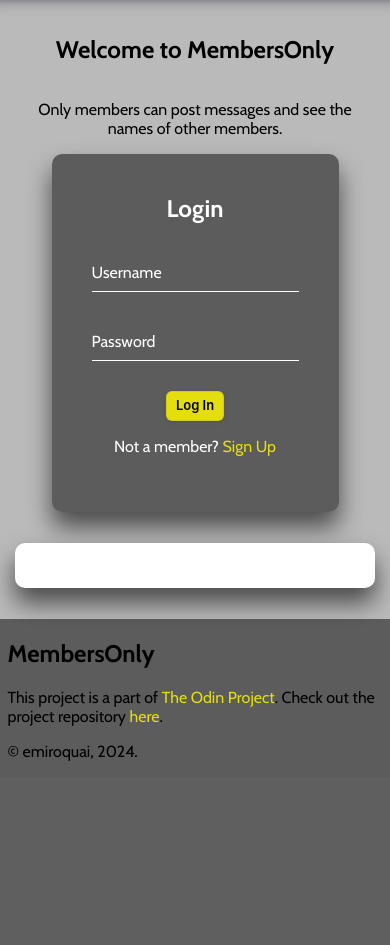
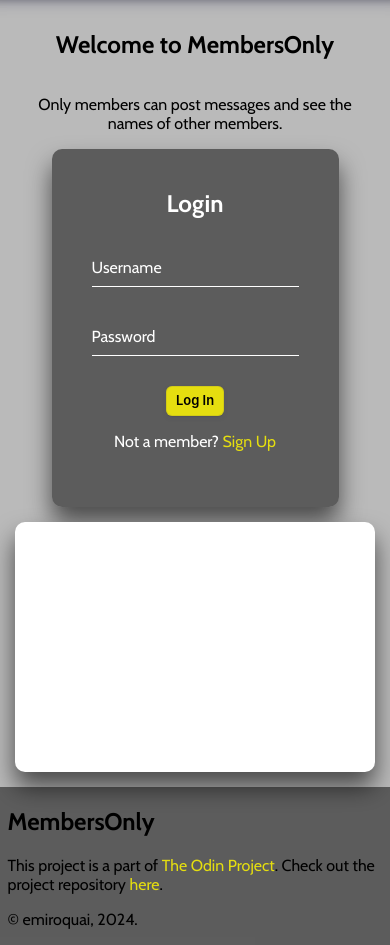
Before and after one commit to emiroquai/Members-Only, a Node server app: page / in a window 390 px wide. Shown: the part 80-1025 px from the top of the page. Before the commit the page ends 841 px from the top, so only its background shows below. Run offline with Node 20, Linux system fonts and the light colour scheme; data that the repository does not hold is empty; some libraries are stand-ins or nearby versions.

Commit message:
Update message board styling

```diff
--- a/public/styles.css
+++ b/public/styles.css
@@ -23,7 +23,7 @@ header {
   display: flex;
   align-items: center;
   box-shadow: rgba(50, 50, 93, 0.25) 0px 6px 12px -2px, rgba(0, 0, 0, 0.3) 0px 3px 7px -3px;
-  margin-bottom: 15px;
+  margin-bottom: 30px;
   justify-content: center;}
 
 header, .home-left, .welcome {
@@ -31,6 +31,10 @@ header, .home-left, .welcome {
   flex-direction: column;
   align-items: center;
   text-align: center;
+}
+
+.welcome h2 {
+  margin-top: 0;
 }
 
 main {
@@ -152,11 +156,13 @@ p a {
 .messageBoard {
   background-color: #fff;
   width: 100%;
+  height: 100%;
   padding: 15px;
   padding-bottom: 30px;
   box-sizing: border-box;
   box-shadow: 0 15px 25px rgba(0,0,0,.6);
   border-radius: 10px;
+  margin: 0;
 }
 
 ul {
@@ -242,4 +248,8 @@ footer {
   main {
     grid-template-columns: none;
   }
+
+  .messageBoard {
+    min-height: 250px;
+  }
 }
```
